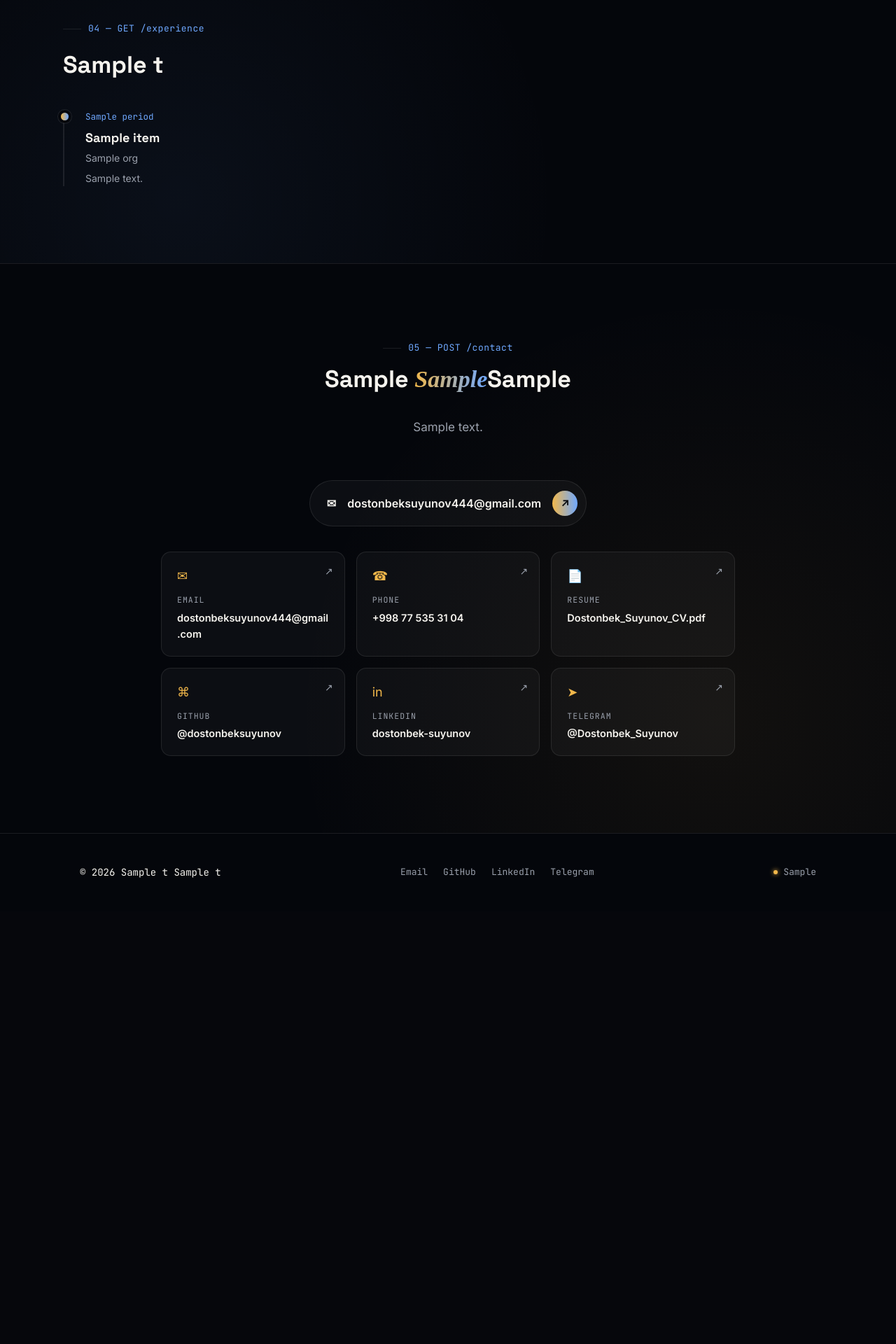
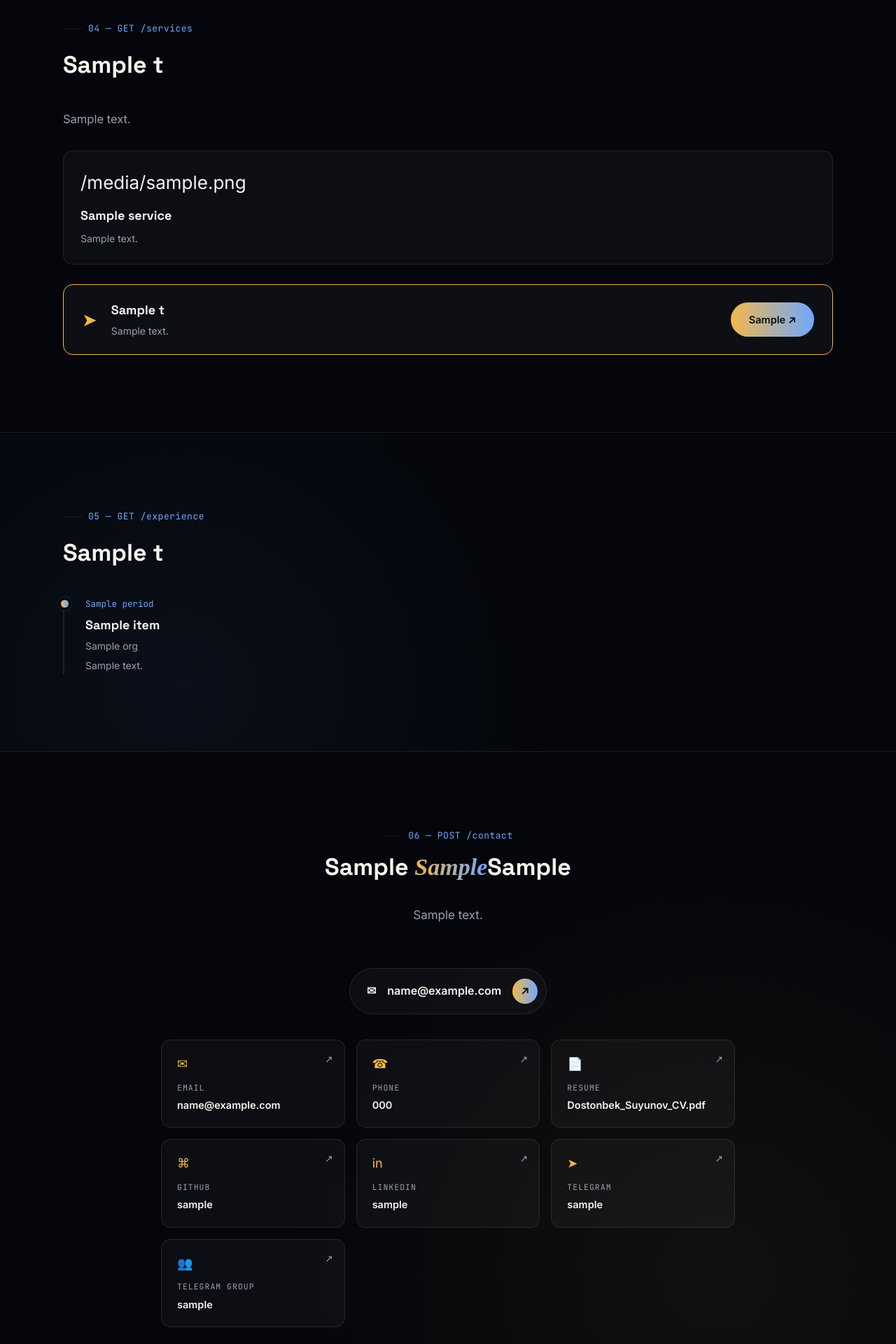
Before and after one commit to dostonbeksuyunov/About_myself_portfolio, a Django app: template core/templates/core/home.html in a window 1280 px wide. Shown: the part 2560-4480 px from the top of the page at 70% size. Before the commit the page ends 3814 px from the top, so only its background shows below. Run offline with Django 5.2, Linux system fonts and the light colour scheme; the template is opened without the code that fills it: most values are stand-ins (such as "Sample title", 1, 10 or a date in 2020); some web fonts are replaced.

Commit message:
Xizmatlar bo'limi, Telegram guruh havolasi va SEO meta teglar qo'shildi
Kontakt ma'lumotlari content.py dagi CONTACT ga ko'chirildi, JS o'chiq holatda
kontent ko'rinishi uchun noscript qo'shildi, yangi testlar yozildi.

Co-Authored-By: Claude Sonnet 5.5 <noreply@anthropic.com>

```diff
--- a/core/static/core/css/style.css
+++ b/core/static/core/css/style.css
@@ -433,3 +433,21 @@ a, button, .btn { cursor: none; }
   .contact-card:hover { transform: none; }
   .contact-card:hover .contact-card-icon { animation: none; }
 }
+
+/* Services & community group */
+.services-grid { display:grid; grid-template-columns: repeat(auto-fit, minmax(230px,1fr)); gap:20px; margin-top:32px; }
+.service-card { background: var(--surface); border:1px solid var(--border); border-radius: var(--radius); padding:24px; transition: border-color .25s, transform .25s; }
+.service-card:hover { border-color: var(--gold); transform: translateY(-3px); }
+.service-icon { font-size:26px; }
+.service-card h3 { font-family: var(--font-display); font-size:18px; margin:12px 0 8px; }
+.service-card p { color: var(--muted); font-size:14px; }
+.group-cta { display:flex; align-items:center; gap:20px; margin-top:28px; padding:22px 26px; background: var(--surface); border:1px solid var(--gold); border-radius: var(--radius); transition: transform .25s; }
+.group-cta:hover { transform: translateY(-3px); }
+.group-cta-icon { font-size:26px; color: var(--gold); }
+.group-cta-text { flex:1; display:flex; flex-direction:column; gap:4px; }
+.group-cta-text strong { font-family: var(--font-display); font-size:18px; }
+.group-cta-text span { color: var(--muted); font-size:14px; }
+.group-cta .btn { white-space:nowrap; }
+@media (max-width: 700px) {
+  .group-cta { flex-direction:column; align-items:flex-start; }
+}
--- a/core/templates/core/home.html
+++ b/core/templates/core/home.html
@@ -4,10 +4,16 @@
 <head>
 <meta charset="UTF-8">
 <meta name="viewport" content="width=device-width, initial-scale=1.0">
+<meta name="description" content="{{ t.meta_desc }}">
+<meta property="og:title" content="{{ t.name_first }} {{ t.name_last }} — {{ t.hero_role }}">
+<meta property="og:description" content="{{ t.meta_desc }}">
+<meta property="og:type" content="website">
+<meta name="theme-color" content="#05070C">
 <title>{{ t.name_first }} {{ t.name_last }} — {{ t.hero_role }}</title>
 <link rel="preconnect" href="https://fonts.googleapis.com">
 <link href="https://fonts.googleapis.com/css2?family=Space+Grotesk:wght@500;600;700&family=Playfair+Display:ital,wght@1,600&family=Inter:wght@400;500;600;700&family=JetBrains+Mono:wght@400;500;600&display=swap" rel="stylesheet">
 <link rel="stylesheet" href="{% static 'core/css/style.css' %}">
+<noscript><style>.reveal{opacity:1;transform:none}.preloader{display:none}</style></noscript>
 </head>
 <body>
 
@@ -41,6 +47,7 @@
       <a href="#about">{{ t.nav.about }}</a>
       <a href="#skills">{{ t.nav.skills }}</a>
       <a href="#projects">{{ t.nav.projects }}</a>
+      <a href="#services">{{ t.nav_services }}</a>
       <a href="#experience">{{ t.nav.experience }}</a>
     </div>
     <div class="nav-right">
@@ -49,7 +56,7 @@
         <a href="?lang=ru" class="{% if current_lang == 'ru' %}active{% endif %}">RU</a>
         <a href="?lang=en" class="{% if current_lang == 'en' %}active{% endif %}">EN</a>
       </div>
-      <a href="https://t.me/Dostonbek_Suyunov" target="_blank" rel="noopener noreferrer" class="nav-cta">{{ t.btn_hire }}</a>
+      <a href="{{ contact.telegram }}" target="_blank" rel="noopener noreferrer" class="nav-cta">{{ t.btn_hire }}</a>
     </div>
   </div>
 </nav>
@@ -132,9 +139,34 @@
   </div>
 </section>
 
+<section class="section" id="services">
+  <div class="section-inner">
+    <p class="route reveal">04 — GET /services</p>
+    <h2 class="reveal">{{ t.services_title }}</h2>
+    <p class="about-text reveal">{{ t.services_desc }}</p>
+    <div class="services-grid">
+      {% for s in services %}
+      <div class="service-card reveal">
+        <span class="service-icon">{{ s.icon }}</span>
+        <h3>{{ s.title }}</h3>
+        <p>{{ s.desc }}</p>
+      </div>
+      {% endfor %}
+    </div>
+    <a href="{{ contact.group }}" target="_blank" rel="noopener noreferrer" class="group-cta reveal">
+      <span class="group-cta-icon">➤</span>
+      <span class="group-cta-text">
+        <strong>{{ t.group_title }}</strong>
+        <span>{{ t.group_desc }}</span>
+      </span>
+      <span class="btn btn-gradient">{{ t.group_btn }} ↗</span>
+    </a>
+  </div>
+</section>
+
 <section class="section" id="experience">
   <div class="section-inner">
-    <p class="route reveal">04 — GET /experience</p>
+    <p class="route reveal">05 — GET /experience</p>
     <h2 class="reveal">{{ t.experience_title }}</h2>
     <div class="timeline">
       {% for item in timeline %}
@@ -154,28 +186,28 @@
 
 <section class="section" id="contact">
   <div class="section-inner">
-    <p class="route reveal">05 — POST /contact</p>
+    <p class="route reveal">06 — POST /contact</p>
     <h2 class="contact-headline reveal">{{ t.contact_headline_pre }} <em>{{ t.contact_headline_em }}</em>{{ t.contact_headline_post }}</h2>
     <p class="contact-desc reveal">{{ t.contact_desc }}</p>
 
-    <a href="https://mail.google.com/mail/?view=cm&fs=1&to=dostonbeksuyunov444@gmail.com" target="_blank" rel="noopener noreferrer" class="contact-email-cta reveal">
+    <a href="https://mail.google.com/mail/?view=cm&fs=1&to={{ contact.email }}" target="_blank" rel="noopener noreferrer" class="contact-email-cta reveal">
       <span>✉</span>
-      <span>dostonbeksuyunov444@gmail.com</span>
+      <span>{{ contact.email }}</span>
       <span class="cta-arrow">↗</span>
     </a>
 
     <div class="contact-grid">
-      <a href="https://mail.google.com/mail/?view=cm&fs=1&to=dostonbeksuyunov444@gmail.com" target="_blank" rel="noopener noreferrer" class="contact-card reveal">
+      <a href="https://mail.google.com/mail/?view=cm&fs=1&to={{ contact.email }}" target="_blank" rel="noopener noreferrer" class="contact-card reveal">
         <span class="card-arrow">↗</span>
         <span class="contact-card-icon">✉</span>
         <p class="contact-card-label">EMAIL</p>
-        <p class="contact-card-value">dostonbeksuyunov444@gmail.com</p>
+        <p class="contact-card-value">{{ contact.email }}</p>
       </a>
-      <a href="tel:+998775353104" class="contact-card reveal">
+      <a href="tel:{{ contact.phone }}" class="contact-card reveal">
         <span class="card-arrow">↗</span>
         <span class="contact-card-icon">☎</span>
         <p class="contact-card-label">PHONE</p>
-        <p class="contact-card-value">+998 77 535 31 04</p>
+        <p class="contact-card-value">{{ contact.phone_display }}</p>
       </a>
       <a href="{% static 'core/resume.pdf' %}" target="_blank" rel="noopener noreferrer" class="contact-card reveal">
         <span class="card-arrow">↗</span>
@@ -183,23 +215,29 @@
         <p class="contact-card-label">RESUME</p>
         <p class="contact-card-value">Dostonbek_Suyunov_CV.pdf</p>
       </a>
-      <a href="https://github.com/dostonbeksuyunov" target="_blank" rel="noopener noreferrer" class="contact-card social reveal">
+      <a href="{{ contact.github }}" target="_blank" rel="noopener noreferrer" class="contact-card social reveal">
         <span class="card-arrow">↗</span>
         <span class="contact-card-icon">⌘</span>
         <p class="contact-card-label">GITHUB</p>
-        <p class="contact-card-value">@dostonbeksuyunov</p>
+        <p class="contact-card-value">{{ contact.github_handle }}</p>
       </a>
-      <a href="https://linkedin.com/in/dostonbek-suyunov" target="_blank" rel="noopener noreferrer" class="contact-card social reveal">
+      <a href="{{ contact.linkedin }}" target="_blank" rel="noopener noreferrer" class="contact-card social reveal">
         <span class="card-arrow">↗</span>
         <span class="contact-card-icon">in</span>
         <p class="contact-card-label">LINKEDIN</p>
-        <p class="contact-card-value">dostonbek-suyunov</p>
+        <p class="contact-card-value">{{ contact.linkedin_handle }}</p>
       </a>
-      <a href="https://t.me/Dostonbek_Suyunov" target="_blank" rel="noopener noreferrer" class="contact-card social reveal">
+      <a href="{{ contact.telegram }}" target="_blank" rel="noopener noreferrer" class="contact-card social reveal">
         <span class="card-arrow">↗</span>
         <span class="contact-card-icon">➤</span>
         <p class="contact-card-label">TELEGRAM</p>
-        <p class="contact-card-value">@Dostonbek_Suyunov</p>
+        <p class="contact-card-value">{{ contact.telegram_handle }}</p>
+      </a>
+      <a href="{{ contact.group }}" target="_blank" rel="noopener noreferrer" class="contact-card social reveal">
+        <span class="card-arrow">↗</span>
+        <span class="contact-card-icon">👥</span>
+        <p class="contact-card-label">TELEGRAM GROUP</p>
+        <p class="contact-card-value">{{ contact.group_handle }}</p>
       </a>
     </div>
   </div>
@@ -209,10 +247,11 @@
   <div class="footer-inner">
     <p class="footer-copy">© 2026 {{ t.name_first }} {{ t.name_last }}</p>
     <div class="footer-links">
-      <a href="https://mail.google.com/mail/?view=cm&fs=1&to=dostonbeksuyunov444@gmail.com" target="_blank" rel="noopener noreferrer">Email</a>
-      <a href="https://github.com/dostonbeksuyunov" target="_blank" rel="noopener noreferrer">GitHub</a>
-      <a href="https://linkedin.com/in/dostonbek-suyunov" target="_blank" rel="noopener noreferrer">LinkedIn</a>
-      <a href="https://t.me/Dostonbek_Suyunov" target="_blank" rel="noopener noreferrer">Telegram</a>
+      <a href="https://mail.google.com/mail/?view=cm&fs=1&to={{ contact.email }}" target="_blank" rel="noopener noreferrer">Email</a>
+      <a href="{{ contact.github }}" target="_blank" rel="noopener noreferrer">GitHub</a>
+      <a href="{{ contact.linkedin }}" target="_blank" rel="noopener noreferrer">LinkedIn</a>
+      <a href="{{ contact.telegram }}" target="_blank" rel="noopener noreferrer">Telegram</a>
+      <a href="{{ contact.group }}" target="_blank" rel="noopener noreferrer">IT & AI</a>
     </div>
     <p class="footer-location"><span class="dot"></span>{{ t.badge_location }}</p>
   </div>
```
Also changed, not shown: core/content.py (+74 -0 lines), core/tests.py (+13 -0 lines), core/views.py (+9 -0 lines).
